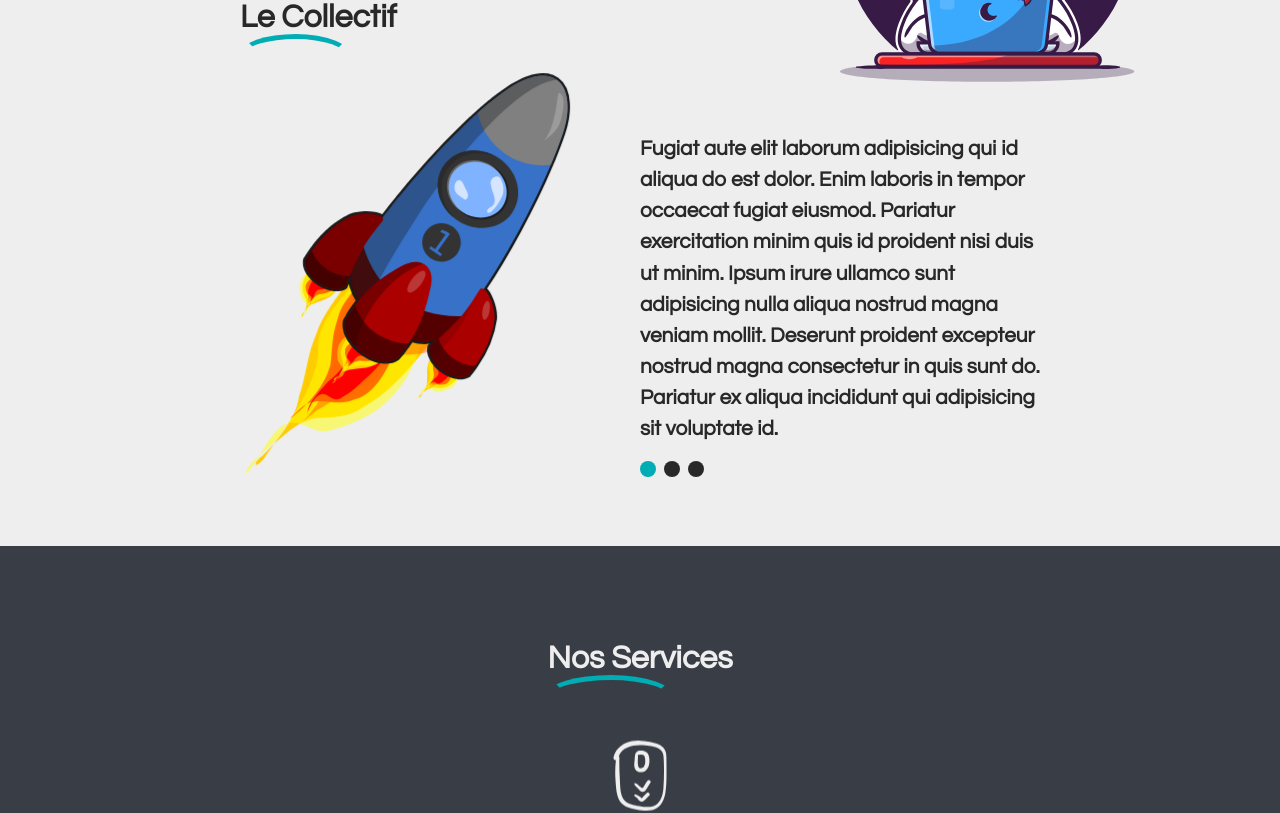
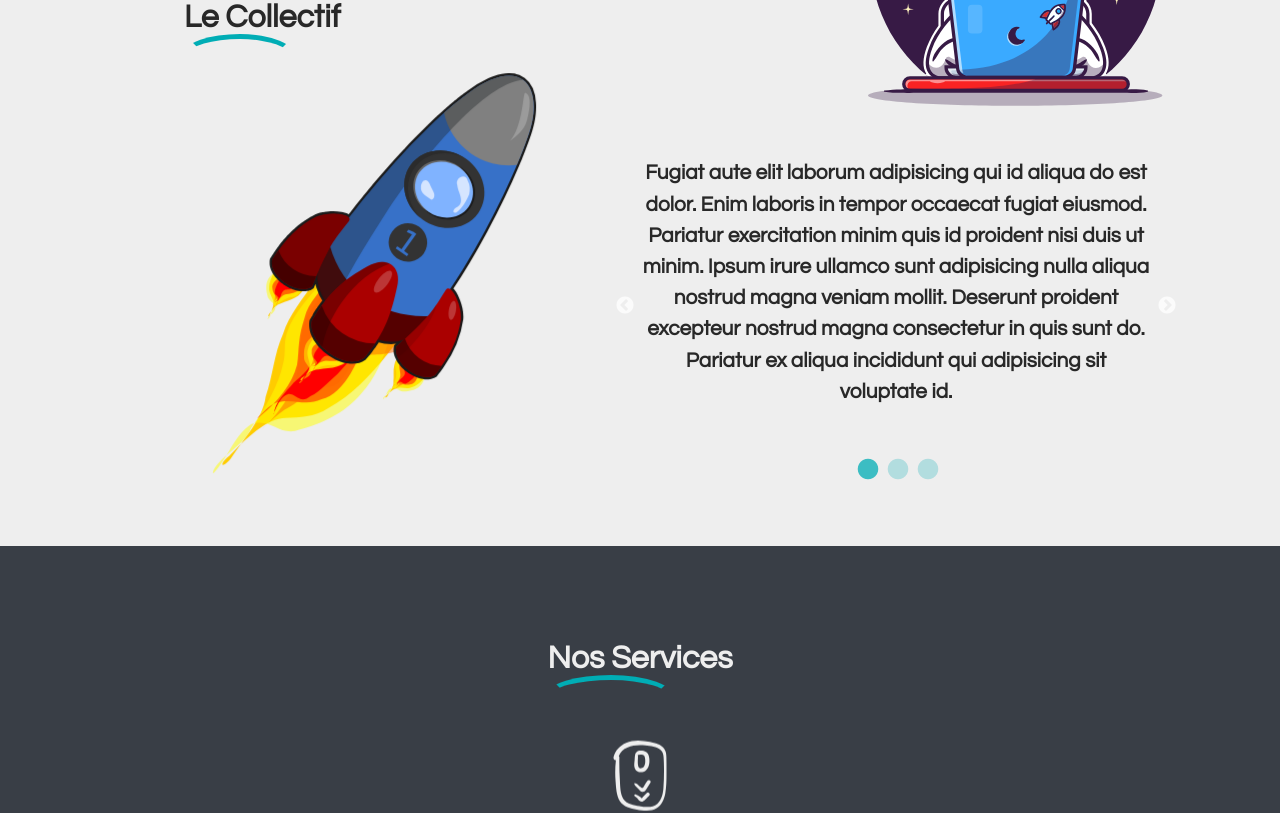
Before and after one commit to adrien-dubois/the-square, a React (Create React App) app: page /collectif in a window 1280 px wide. Shown: the part 1000-1813 px from the top of the page. Built offline with nearby package versions, Linux system fonts and the light colour scheme.

Commit message:
[WIP]Footer

```diff
--- a/src/component/AboutSec/AboutSec.elements.js
+++ b/src/component/AboutSec/AboutSec.elements.js
@@ -100,15 +100,32 @@ export const Astronaut = styled.div`
 export const Text = styled.h4`
     font-size: calc(0.5rem + 1vw);
     line-height: 1.5;
+    text-align: center;
     color: var(--black-color);
 `;
 
-export const Circle = styled.span`
-    display: inline-block;
-    width: 1rem;
-    height: 1rem;
-    border-radius: 50%;
-    background-color: var(--black-color);
-    margin-right: 0.5rem;
-    margin-top: 1rem;
+export const Caroussel = styled.div`
+    width: 40vw;
+    display: flex;
+    flex-direction: column;
+    justify-content: center;
+
+    .slick-slider .slick-arrow {
+        display: none;
+    }
+
+    .slick-slider .slick-dots button:before {
+        color: var(--teal-blue);
+        font-size: 1.5rem;
+    }
+
+    .slick-slide.slick-active{
+        display: flex;
+        justify-content: center;
+        align-items: center;
+        flex-direction: column;
+        margin: 0;
+        padding: 0;
+        margin-bottom: 3rem;
+    }
 `;
--- a/src/component/AboutSec/AboutSec.js
+++ b/src/component/AboutSec/AboutSec.js
@@ -1,10 +1,13 @@
 import React from 'react';
+import Slider from "react-slick";
+import "../../../node_modules/slick-carousel/slick/slick.css"
+import "../../../node_modules/slick-carousel/slick/slick-theme.css"
 import wave from "../../assets/img/wave.svg";
 import {
     AboutSection,
     AboutText,
     Astronaut,
-    Circle,
+    Caroussel,
     Content,
     CurvedLine,
     Main,
@@ -17,6 +20,13 @@ import rocket from '../../assets/img/rocket.svg';
 import astronaut from '../../assets/img/astronaut.svg';
 
 const AboutSec = () => {
+    const settings = {
+        dots: true,
+        infinite: true,
+        speed: 500,
+        slidesToShow: 1,
+        slidesToScroll: 1
+    };
   return (
     <AboutSection>
         <Waves src={wave} alt="waves" />
@@ -33,14 +43,20 @@ const AboutSec = () => {
                     <Astronaut>
                     <img src={astronaut} alt='Astronaut' width='300' height='300' />
                     </Astronaut>
-                    <Text>
-                        Fugiat aute elit laborum adipisicing qui id aliqua do est dolor. Enim laboris in tempor occaecat fugiat eiusmod. Pariatur exercitation minim quis id proident nisi duis ut minim. Ipsum irure ullamco sunt adipisicing nulla aliqua nostrud magna veniam mollit. Deserunt proident excepteur nostrud magna consectetur in quis sunt do. Pariatur ex aliqua incididunt qui adipisicing sit voluptate id.
-                    </Text>
-                    <div>
-                        <Circle style={{ backgroundColor: "var(--teal-blue)" }} />
-                        <Circle style={{ backgroundColor: "var(--black-color)" }} />
-                        <Circle style={{ backgroundColor: "var(--black-color)" }} />
-                    </div>
+                    <Caroussel>
+                        <Slider {...settings}>
+                            <Text>
+                                Fugiat aute elit laborum adipisicing qui id aliqua do est dolor. Enim laboris in tempor occaecat fugiat eiusmod. Pariatur exercitation minim quis id proident nisi duis ut minim. Ipsum irure ullamco sunt adipisicing nulla aliqua nostrud magna veniam mollit. Deserunt proident excepteur nostrud magna consectetur in quis sunt do. Pariatur ex aliqua incididunt qui adipisicing sit voluptate id.
+                            </Text>
+                            <Text>
+                                Fugiat aute elit laborum adipisicing qui id aliqua do est dolor. Enim laboris in tempor occaecat fugiat eiusmod. Pariatur exercitation minim quis id proident nisi duis ut minim. Ipsum irure ullamco sunt adipisicing nulla aliqua nostrud magna veniam mollit. Deserunt proident excepteur nostrud magna consectetur in quis sunt do. Pariatur ex aliqua incididunt qui adipisicing sit voluptate id.
+                            </Text>
+                            <Text>
+                                Fugiat aute elit laborum adipisicing qui id aliqua do est dolor. Enim laboris in tempor occaecat fugiat eiusmod. Pariatur exercitation minim quis id proident nisi duis ut minim. Ipsum irure ullamco sunt adipisicing nulla aliqua nostrud magna veniam mollit. Deserunt proident excepteur nostrud magna consectetur in quis sunt do. Pariatur ex aliqua incididunt qui adipisicing sit voluptate id.
+                            </Text>
+                        </Slider>
+                    </Caroussel>
+
                 </AboutText>
             </Content>
         </Main>
--- a/src/component/Cards/Cards.elements.js
+++ b/src/component/Cards/Cards.elements.js
@@ -29,6 +29,12 @@ export const CARD = styled.div`
         /* &:last-child{
             background-position: 0 -230px;
         } */
+    }
+
+    @media only Screen and (max-width: 450px){
+        box-shadow: none;
+        margin: 0 -2rem;
+        height: 570px;
     }
 
 `;
@@ -73,7 +79,7 @@ export const Text = styled.h4`
     top: 15.7rem;
     color: var(--blue-gray);
     line-height: 1.75rem;
-    font-size: 1.1rem;
+    font-size: 1.4rem;
     text-align: center;
     margin: 0 .8rem;
 `;
@@ -91,4 +97,8 @@ export const ContactButton = styled.button`
     a{
         color: var(--blanc-casse);
     }
+
+    @media only Screen and (max-width: 450px) {
+        bottom: 5rem;
+    }
 `;
--- /dev/null
+++ b/src/component/Footer/Footer.elements.js
@@ -0,0 +1,61 @@
+import styled from "styled-components";
+
+export const FooterContainer = styled.footer`
+    padding: 1.2rem calc(2.5rem + 2.5vw);
+    font-size: 1rem;
+    display: flex;
+    align-items: center;
+    justify-content: space-between;
+
+    @media only Screen and (max-width: 48em) {
+        flex-direction: column;
+        align-items: center;
+        div {
+            &:first-child{
+                margin-bottom: 1rem;
+            }
+        }
+        .nav-button{
+            display: none;
+        }
+    }
+`;
+
+export const LeftText = styled.p`
+    color: var(--blanc-casse);
+
+    span{
+        color: var(--teal-blue);
+    }
+`;
+
+export const RightText = styled.div`
+
+color: var(--blanc-casse);
+
+    .social-network {
+      position: relative;
+      width: 80%;
+      margin: 0 auto;
+      color: var(--blanc-casse);
+
+      @media screen and (max-width: 740px){
+        width: 50%;
+        grid-area: d;
+      }
+      @media screen and (min-width: 1200px){
+        font-size: 2rem;
+      }
+
+      .content {
+        position: absolute;
+        left: 50%;
+        transform: translateX(-50%);
+      }
+
+      svg{
+        color: var(--blanc-casse);
+      }
+    }
+
+`;
--- /dev/null
+++ b/src/component/Footer/Footer.js
@@ -0,0 +1,25 @@
+import React from 'react';
+import NavButton from '../NavButton/NavButton';
+import SocialNetwork from '../SocialNetwork/SocialNetwork';
+import {
+    FooterContainer,
+    LeftText,
+    RightText
+} from './Footer.elements';
+
+const Footer = () => {
+  return (
+    <FooterContainer>
+        <LeftText>
+            ©2022 made with ❤ <span>by The Square.</span>
+        </LeftText>
+        <NavButton left={"/"} right={"/project-1"} />
+        <RightText>
+            Suivez nous sur nos réseaux
+            <SocialNetwork/>
+        </RightText>
+    </FooterContainer>
+  );
+};
+
+export default Footer;
--- a/src/component/NavButton/NavButton.js
+++ b/src/component/NavButton/NavButton.js
@@ -8,7 +8,7 @@ import {
 
 const NavButton = (props) => {
   return (
-    <NavButtonContainer>
+    <NavButtonContainer className='nav-button'>
         <NBMain>
             {props.left && (
                 <NBLink to={props.left} className="left hover">
--- a/src/component/SocialNetwork/SocialNetwork.js
+++ b/src/component/SocialNetwork/SocialNetwork.js
@@ -32,7 +32,7 @@ const SocialNetwork = () => {
   return (
     <IconContext.Provider value={{ size:"25px" }}>
         <SocialNetContainer className='social-network'>
-            <Content>
+            <Content className='content'>
 
                 {/* GITHUB */}
                 <SLink href="https://github.com/adrien-dubois" target="_blank" rel='noopener noreferrer' className='hover' onMouseOver={anim} >
--- a/src/component/TeamSec/TeamSec.elements.js
+++ b/src/component/TeamSec/TeamSec.elements.js
@@ -12,7 +12,7 @@ export const TeamSection = styled.div`
 
 export const Title = styled.h1`
     display: inline-block;
-    font-size: 2rem;
+    font-size: calc(1rem + 1.5vw);
     margin-top: 1rem;
     position: relative;
 `;
@@ -31,9 +31,17 @@ export const Carousel = styled.div`
     flex-direction: column;
     justify-content: center;
 
+    @media only Screen and (max-width: 40em) {
+        width: 90vw;
+    }
+
     .slick-slider .slick-arrow:before{
         color: var(--black-color);
         font-size: 1.5rem;
+
+        @media only Screen and (max-width: 40em) {
+            display: none;
+        }
     }
 
     .slick-slider .slick-dots button:before {
--- a/src/pages/Collectif/Collectif.js
+++ b/src/pages/Collectif/Collectif.js
@@ -1,5 +1,6 @@
 import React from 'react';
 import AboutSec from '../../component/AboutSec/AboutSec';
+import Footer from '../../component/Footer/Footer';
 import HeroSec from '../../component/HeroSec/HeroSec';
 import Navigation from '../../component/Navigation/Navigation';
 import ServiceSec from '../../component/ServiceSec/ServiceSec';
@@ -17,6 +18,7 @@ const Collectif = () => {
       <AboutSec />
       <ServiceSec />
       <TeamSec />
+      <Footer />
     </Collective>
   );
 };
```
Also changed, not shown: src/component/TeamSec/TeamSec.js (line endings or trailing spaces).
